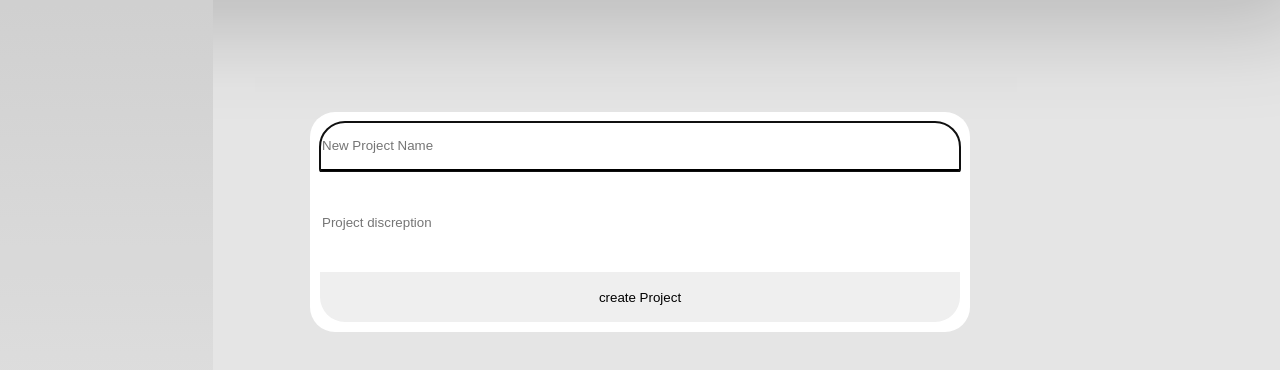
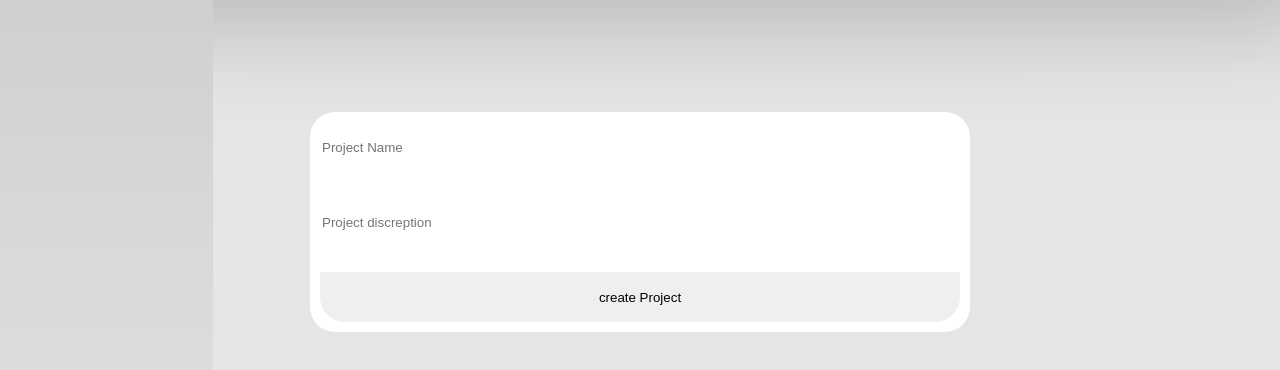
Before and after one commit to VoidOfMaya/Todo-App, a website built with webpack: page src/template.html in a window 1280 px wide. Both pictures are taken after a click on the element "My Projects". Shown: the part 178-548 px from the top of the page. Built offline with nearby package versions, Linux system fonts and the light colour scheme.

Commit message:
save current changes

```diff
--- a/src/modules/MainPage.js
+++ b/src/modules/MainPage.js
@@ -1,5 +1,6 @@
 import '@fortawesome/fontawesome-free/css/all.min.css';
 import { Green,Lgreen,Yellow,Red,white, whiteTop } from './Color';
+
 
 //import { projectsList } from './projects';
 
@@ -87,7 +88,7 @@ function createProj(){
     const formBody = document.createElement('form');
 
     const projNameI = document.createElement(`input`);
-    projNameI.placeholder = 'New Project Name'
+    projNameI.placeholder = 'Project Name'
 
 
     const projInfoI = document.createElement(`input`);
@@ -110,20 +111,36 @@ function createProj(){
     formBody.style.height ='100%';
 
     projNameI.style.border = 'none';
+    projNameI.style.outline = 'none';
     projNameI.style.borderRadius = '25px 25px 0px 0px';
-    projNameI.style.backgroundColor = `${whiteTop}`;
-    projNameI.addEventListener('focus', ()=>{
+
+    projNameI.addEventListener('click', ()=>{
         projNameI.style.border = 'none';
-        projNameI.style.borderBottom = 'solid';
     });
+
     projNameI.addEventListener('mouseover', ()=>{
-        projNameI.style.backgroundColor = `${white}`;
+        projNameI.style.backgroundColor = `rgb(230, 230, 230)`;
     });
     projNameI.addEventListener('mouseout', ()=>{
-        projNameI.style.backgroundColor = `${whiteTop}`;
+        projNameI.style.backgroundColor = `white`;
     });
 
     projInfoI.style.border = 'none';
+    projInfoI.style.outline = 'none';
+
+    projInfoI.addEventListener('mouseover', ()=>{
+        projInfoI.style.backgroundColor = `rgb(230, 230, 230)`;
+    });
+    projInfoI.addEventListener('mouseout', ()=>{
+        projInfoI.style.backgroundColor = `white`;
+    });
+
+    submitBtn.addEventListener('mouseover',()=>{
+        submitBtn.style.backgroundColor = 'rgb(175, 175, 175)';
+    })
+    submitBtn.addEventListener('mouseout',()=>{
+        submitBtn.style.backgroundColor = 'rgb(236, 236, 236)';
+    })
 
 
     formBody.appendChild(projNameI);
--- a/src/style.css
+++ b/src/style.css
@@ -7,6 +7,9 @@ body{
     margin: 0;
 }
 
+input{
+    background-color: 'red';
+}
 
 #new-project{
 
```
